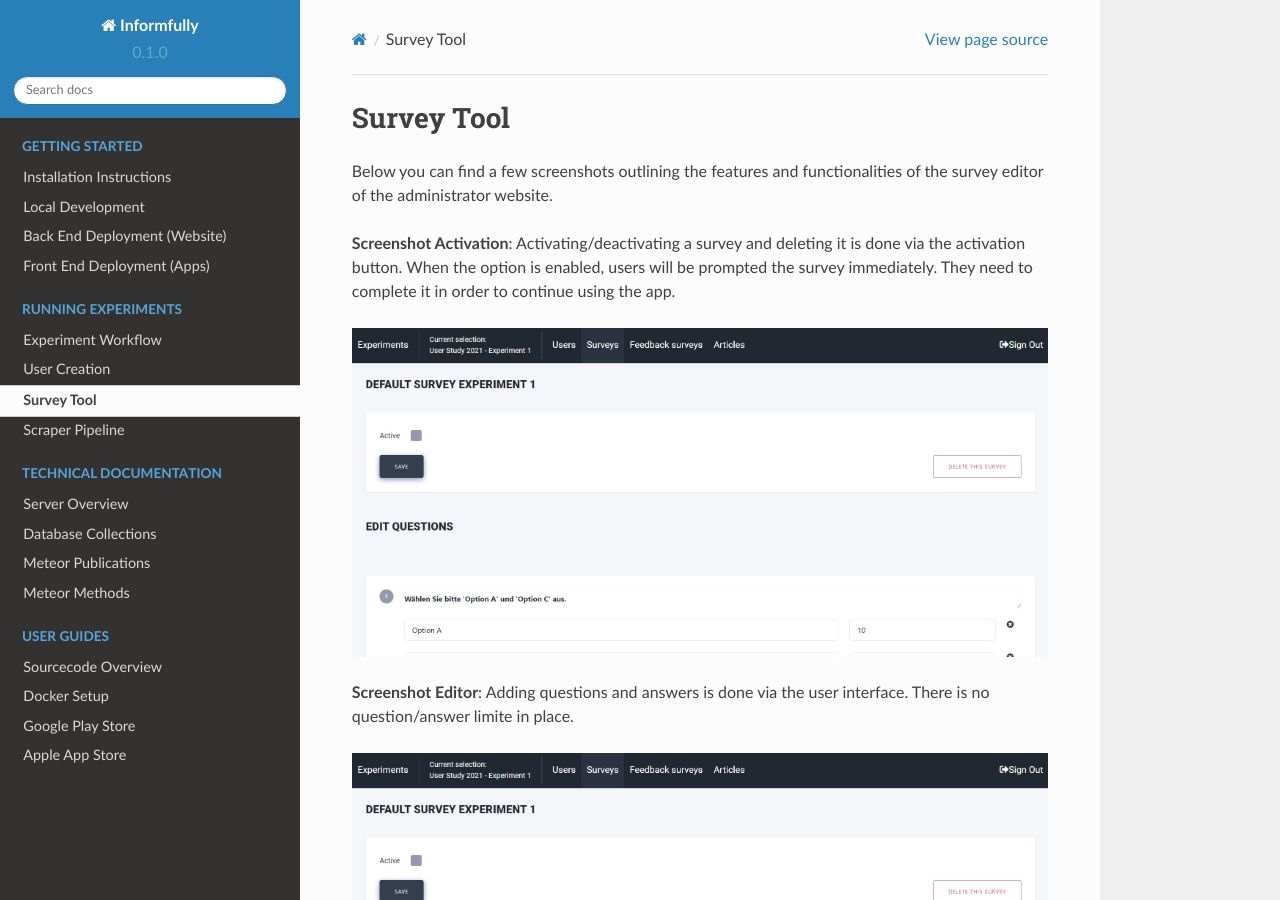
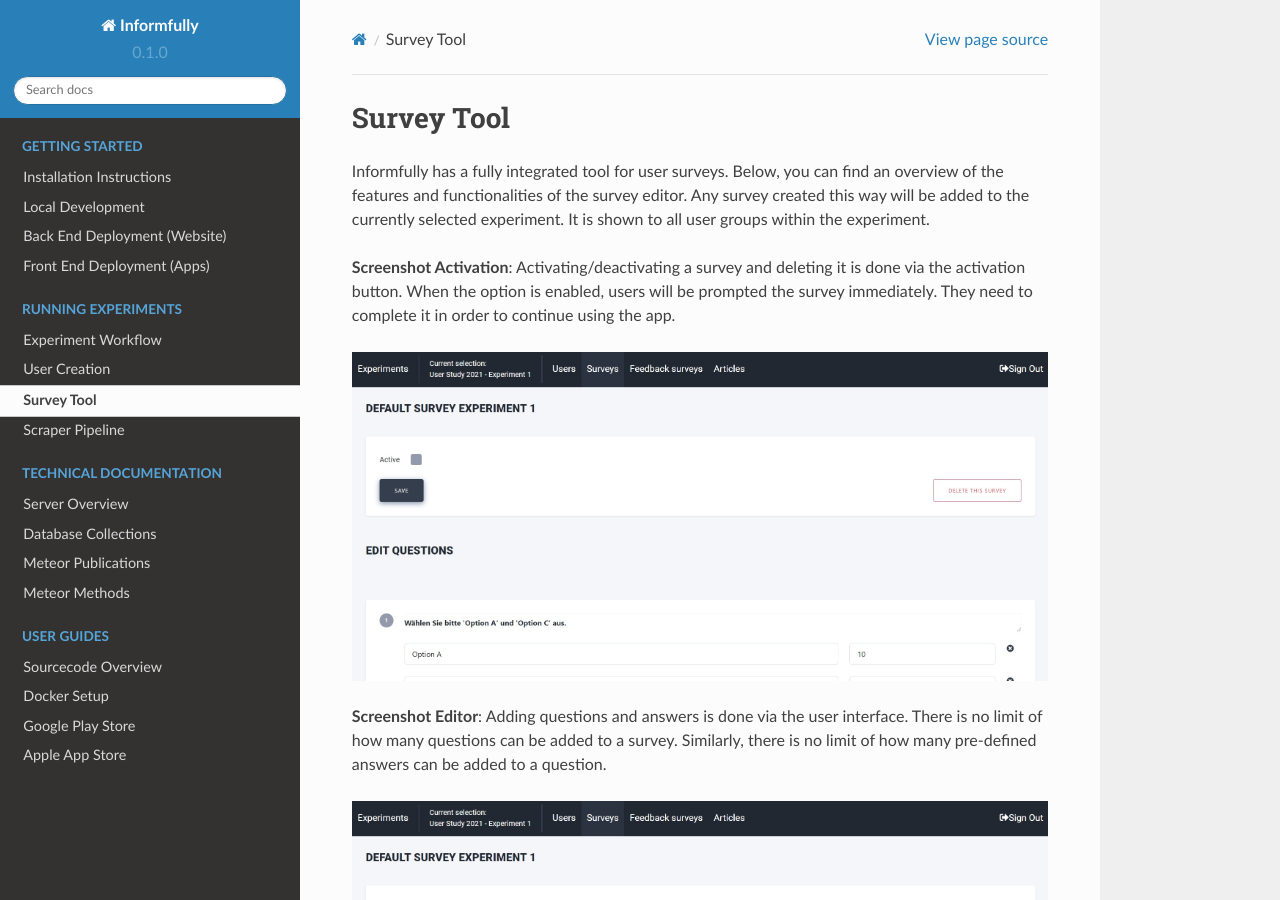
Before and after one commit to Informfully/Documentation, a Sphinx documentation site: the page built from docs/source/surveys.rst, in a window 1280 px wide and 900 px high. Built offline with Sphinx 7.4.7 and the Read the Docs theme 2.0.0, drawn with Linux system fonts in a browser that asks for light colours.

Commit message:
Update surveys.rst

```diff
--- a/docs/source/surveys.rst
+++ b/docs/source/surveys.rst
@@ -1,9 +1,10 @@
 Survey Tool
 ===========
 
-Below you can find a few screenshots outlining the features and functionalities of the survey editor of the administrator website.
-
-
+Informfully has a fully integrated tool for user surveys.
+Below, you can find an overview of the features and functionalities of the survey editor.
+Any survey created this way will be added to the currently selected experiment.
+It is shown to all user groups within the experiment.
 
 **Screenshot Activation**: Activating/deactivating a survey and deleting it is done via the activation button.
 When the option is enabled, users will be prompted the survey immediately.
@@ -15,8 +16,8 @@
 
 
 **Screenshot Editor**: Adding questions and answers is done via the user interface.
-There is no question/answer limite in place.
-
+There is no limit of how many questions can be added to a survey.
+Similarly, there is no limit of how many pre-defined answers can be added to a question.
 
 .. image:: img/survey_screenshots/survey_1.jpg
    :width: 700
```
